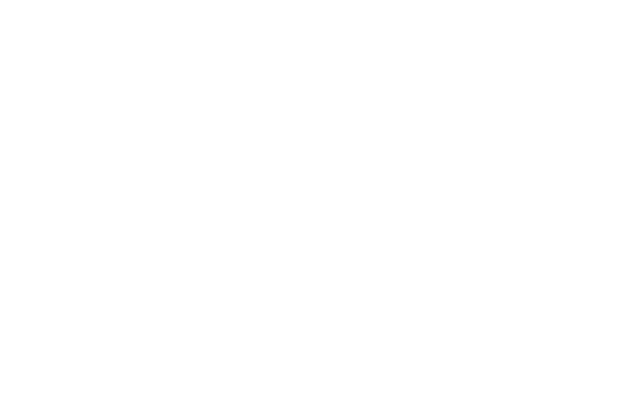
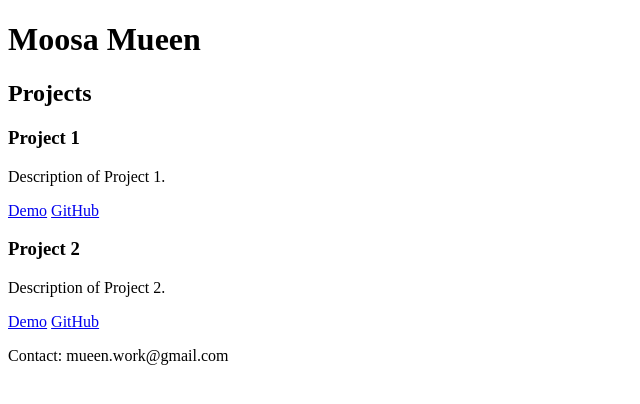
Before and after one commit to mueenwork/projects.io, a plain HTML site: page index.html in a window 1280 px wide. Shown: the whole page, without its empty margins (0-640 px from the left). Drawn offline with Linux system fonts and the light colour scheme.

Commit message:
Update index.html

```diff
--- a/index.html
+++ b/index.html
@@ -1,12 +1,44 @@
 <!DOCTYPE html>
-<html lang="en">
+<html>
 <head>
-    <meta charset="UTF-8">
-    <meta http-equiv="X-UA-Compatible" content="IE=edge">
-    <meta name="viewport" content="width=device-width, initial-scale=1.0">
-    <title>Document</title>
+    <title>Developer Portfolio</title>
+    <!-- Add your CSS or link to an external stylesheet here -->
 </head>
 <body>
+    <header>
+        <h1>Moosa Mueen</h1>
+        <nav>
+            <!-- Add navigation links here if needed -->
+        </nav>
+    </header>
 
+    <main>
+        <section id="projects">
+            <h2>Projects</h2>
+            <div class="project">
+                <h3>Project 1</h3>
+                <p>Description of Project 1.</p>
+                <a href="#">Demo</a>
+                <a href="#">GitHub</a>
+            </div>
+
+            <div class="project">
+                <h3>Project 2</h3>
+                <p>Description of Project 2.</p>
+                <a href="#">Demo</a>
+                <a href="#">GitHub</a>
+            </div>
+
+            <!-- Add more project divs as needed -->
+        </section>
+
+        <!-- Add more sections for About, Contact, Skills, etc. if desired -->
+
+    </main>
+
+    <footer>
+        <p>Contact: mueen.work@gmail.com</p>
+        <!-- Add social media links or any other information you want in the footer -->
+    </footer>
 </body>
 </html>
```
